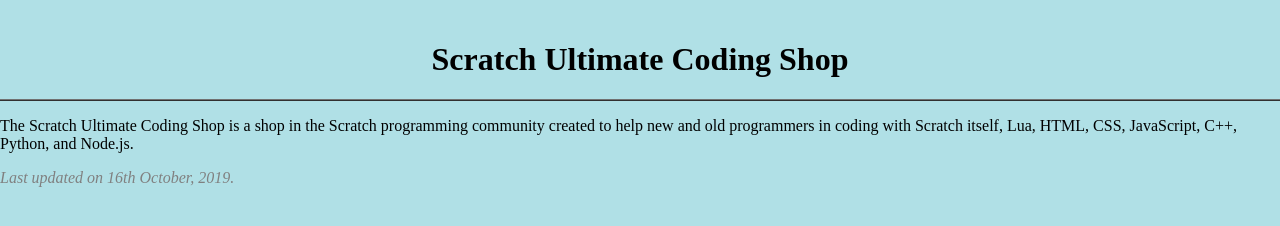
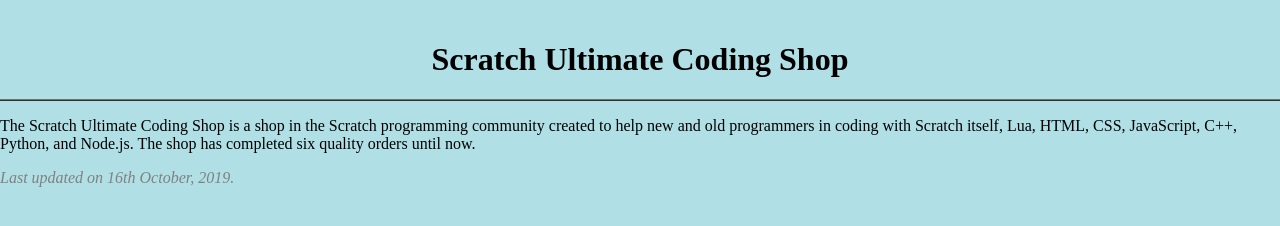
Before and after one commit to Nambaseking01/Scratch-Ultimate-Coding-Shop, a plain HTML site: page index.html in a window 1280 px wide. Drawn offline with Linux system fonts and the light colour scheme.

Commit message:
Update index.html

```diff
--- a/index.html
+++ b/index.html
@@ -30,7 +30,7 @@
 
     <p>
       <a href="https://scratch.mit.edu/discuss/topic/364975/">The Scratch Ultimate Coding Shop</a> is a shop in the <a href="https://scratch.mit.edu">Scratch programming community</a> created to help
-      new and old programmers in coding with Scratch itself, Lua, HTML, CSS, JavaScript, C++, Python, and Node.js.
+      new and old programmers in coding with Scratch itself, Lua, HTML, CSS, JavaScript, C++, Python, and Node.js. The shop has completed six quality orders until now.
     </p>
 
     <p id="last_updated">Last updated on 16th October, 2019.</p>
```
